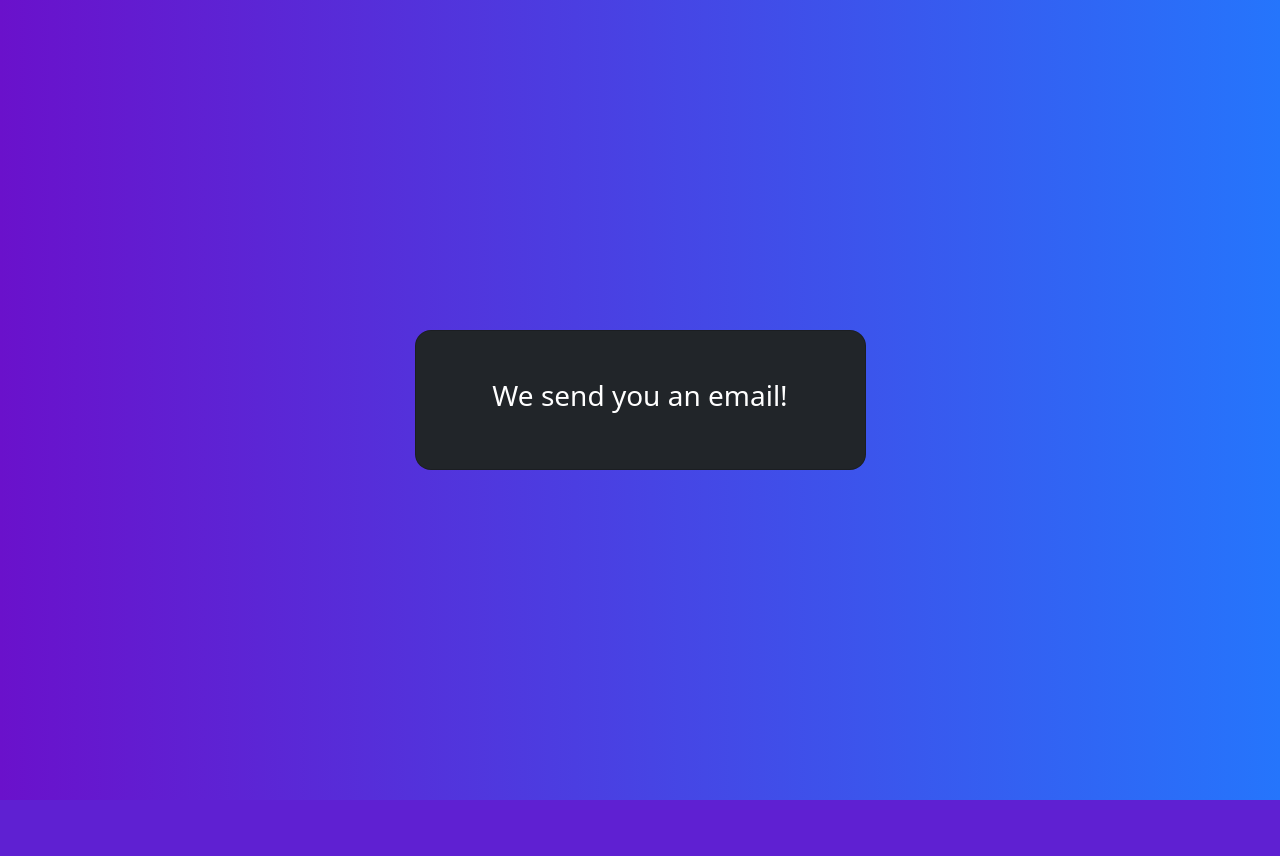
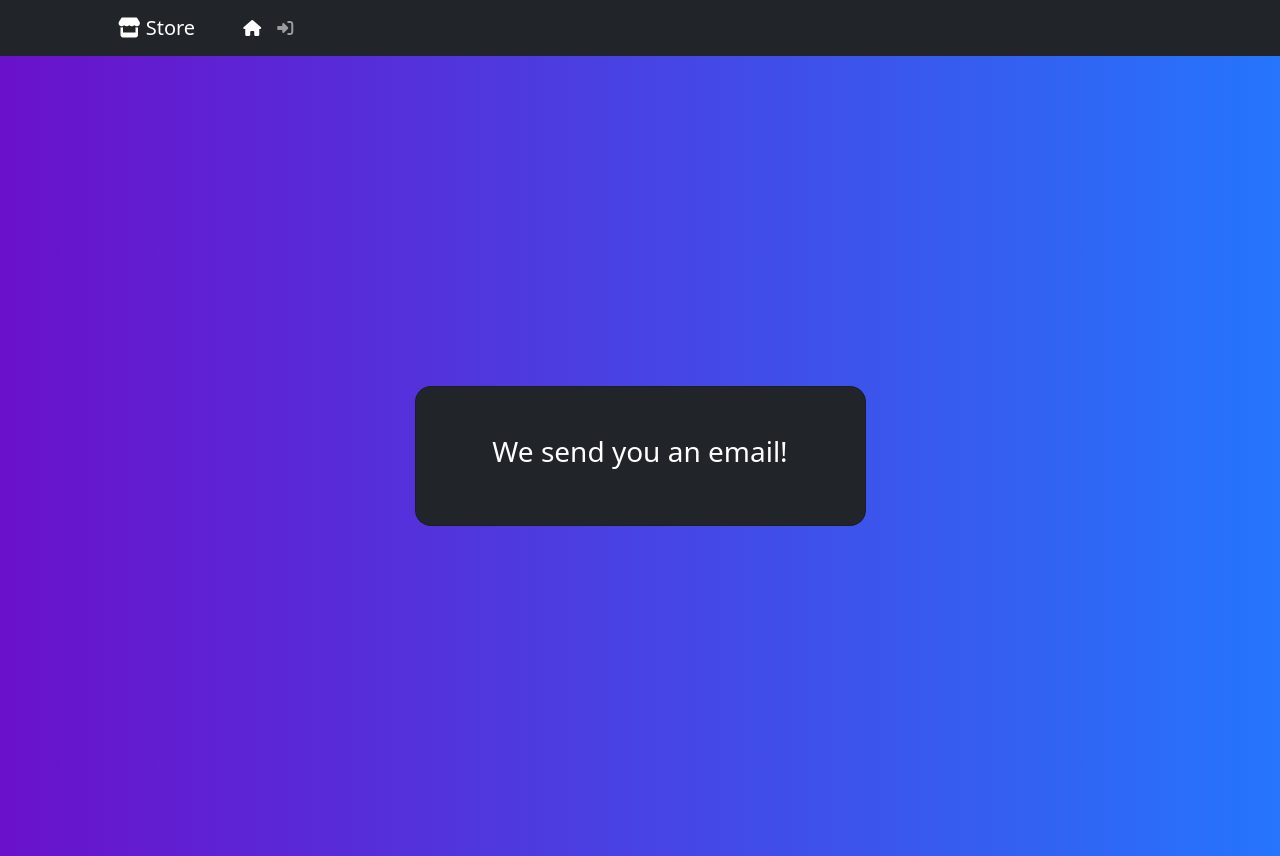
Before and after one commit to parsapap/online-shop, a Django app: page /accounts/reset/done/ in a window 1280 px wide. Before the commit the page ends 800 px from the top, so only its background shows below. Run offline with Django 4.2, Linux system fonts and the light colour scheme; some libraries are stand-ins or nearby versions.

Commit message:
Accounts | password_reset_done.html | Add navbar to this page

```diff
--- a/shop_django/M/accounts/templates/accounts/password_reset_done.html
+++ b/shop_django/M/accounts/templates/accounts/password_reset_done.html
@@ -17,8 +17,39 @@
             background: linear-gradient(to right, rgba(106, 17, 203, 1), rgba(37, 117, 252, 1))
         }
     </style>
+        <script src="https://kit.fontawesome.com/5d2b8db846.js" crossorigin="anonymous"></script>
+    <link rel="icon"
+          href='https://www.flaticon.com/download/icon/179309?icon_id=179309&author=196&team=196&keyword=Apple&pack=packs%2Flogotypes&style=107&format=png&color=&colored=2&size=512&selection=1&premium=0&type=standard&search=apple'
+          type="image/icon type">
 </head>
 <body>
+<nav class="navbar navbar-expand-lg navbar-dark bg-dark">
+    <div class="container px-4 px-lg-5">
+        <a class="navbar-brand" href="{% url 'home:store' %}"><i class="fa-solid fa-store"></i> Store</a>
+        <button class="navbar-toggler" type="button" data-bs-toggle="collapse" data-bs-target="#navbarSupportedContent"
+                aria-controls="navbarSupportedContent" aria-expanded="false" aria-label="Toggle navigation"><span
+                class="navbar-toggler-icon"></span></button>
+        <div class="collapse navbar-collapse" id="navbarSupportedContent">
+            <ul class="navbar-nav me-auto mb-2 mb-lg-0 ms-lg-4">
+                <li class="nav-item"><a class="nav-link active" aria-current="page"
+                                        href="{% url 'home:home' %}"><i class="fa-solid fa-house"></i></a></li>
+                {% if request.user.is_authenticated %}
+                    <li class="nav-item"><a class="nav-link" href="{% url 'accounts:user_logout' %}"><i
+                            class="fa-solid fa-right-from-bracket"></i></a></li>
+                    <li class="nav-item d-flex justify-content-end"><a class="nav-link"
+                                                                       href="{% url 'accounts:user_logout' %}"><i
+                            class="fa-solid fa-user"></i></a></li>
+                {% else %}
+                    <li class="nav-item"><a class="nav-link" href="{% url 'accounts:user_login' %}"><i
+                            class="fa-solid fa-right-to-bracket"></i></a></li>
+
+                {% endif %}
+
+
+            </ul>
+        </div>
+    </div>
+</nav>
 <section class="vh-100 gradient-custom">
     <div class="container py-5 h-100">
         <div class="row d-flex justify-content-center align-items-center h-100">
```
